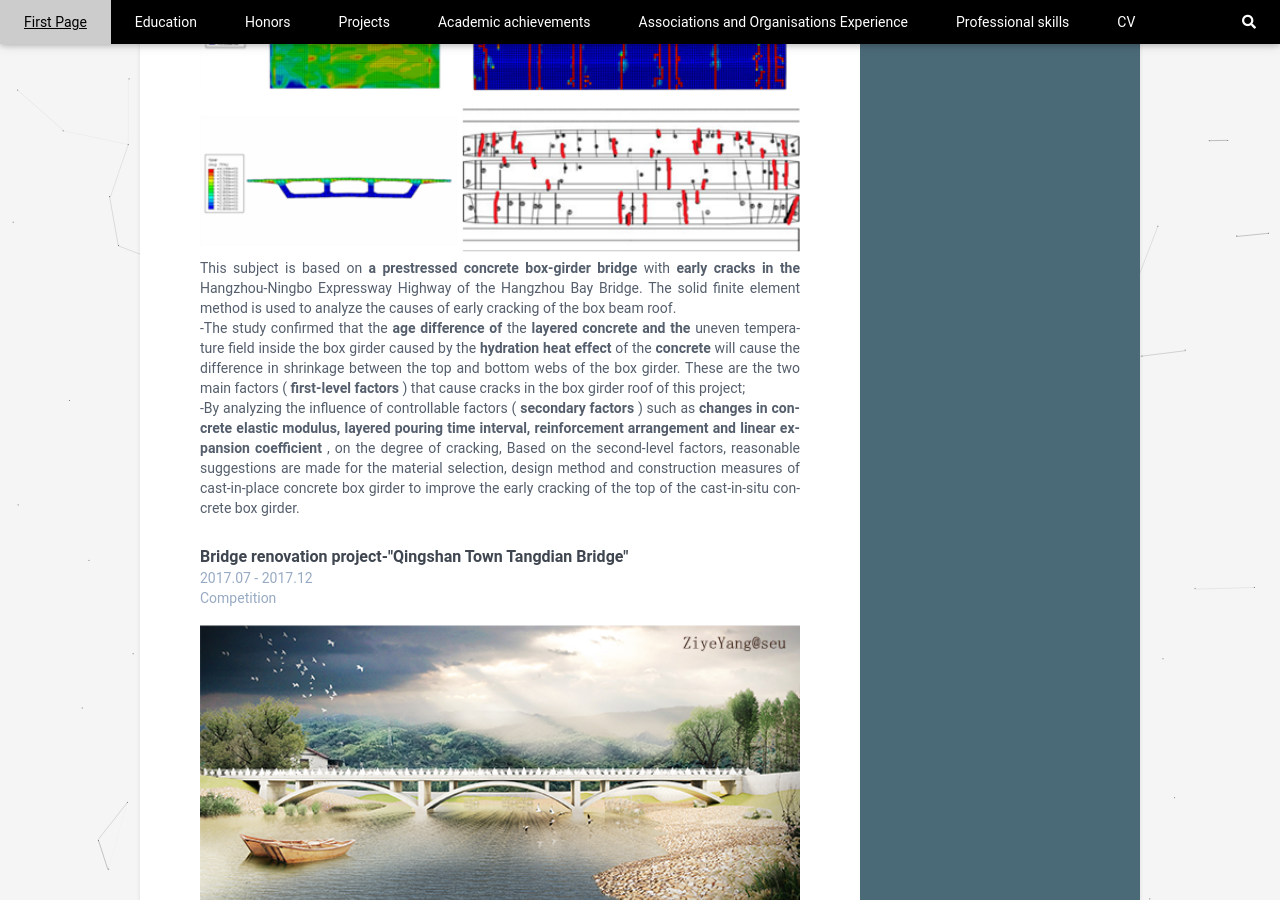
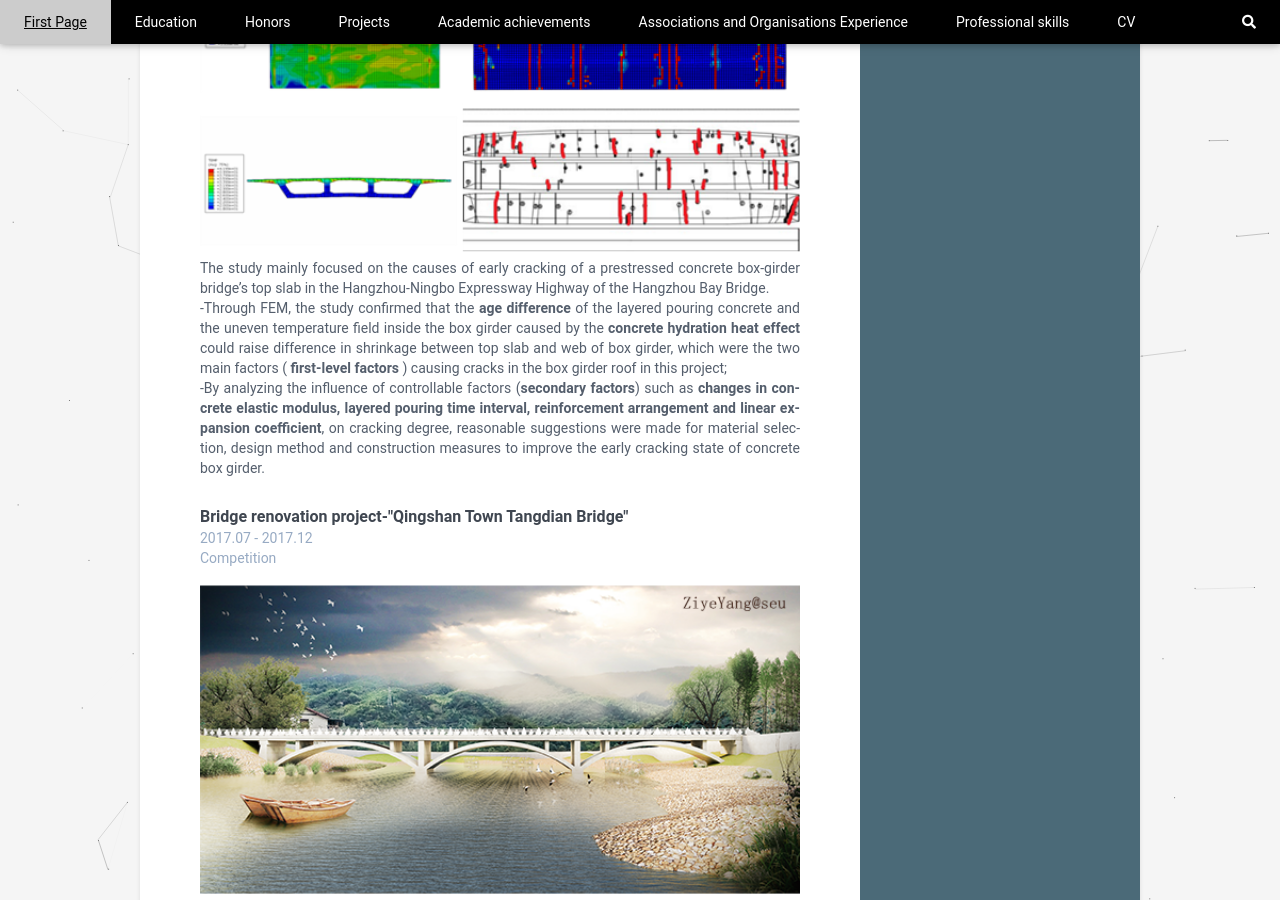
Before and after one commit to luohualuanbinfen/CV_EN, a Jekyll site: the page built from index.html, in a window 1280 px wide and 900 px high, scrolled down 2521 px. Built offline with Jekyll 4.4.1, drawn with Linux system fonts in a browser that asks for light colours.

Commit message:
Update data.yml

```diff
--- a/_data/data.yml
+++ b/_data/data.yml
@@ -276,13 +276,9 @@ experiences:
       company:  Graduation Project
       picture: xlzqkl.png
       details: |
-        This subject is based on <b>a prestressed concrete box-girder bridge</b> with <b>early cracks in the</b> Hangzhou-Ningbo Expressway Highway of the Hangzhou Bay Bridge.
-        The solid finite element method is used to analyze the causes of early cracking of the box beam roof.
-        </br> -The study confirmed that the <b>age difference of</b> the <b>layered concrete and the</b> uneven temperature field inside the box girder caused by the <b>hydration heat effect</b> of the <b>concrete</b> will cause the difference in shrinkage between the top and bottom webs of the box girder.
-        These are the two main factors ( <b>first-level factors</b> ) that cause cracks in the box girder roof of this project;
-        </br> -By analyzing the influence of controllable factors ( <b>secondary factors</b> ) such as <b>changes in concrete elastic modulus, layered pouring time interval, reinforcement arrangement and linear expansion coefficient</b> , on the degree of cracking,
-        Based on the second-level factors, reasonable suggestions are made for the material selection, design method and construction measures of cast-in-place concrete box girder to improve the early cracking of the top of the cast-in-situ concrete box girder.
-
+        The study mainly focused on the causes of early cracking of a prestressed concrete box-girder bridge’s top slab in the Hangzhou-Ningbo Expressway Highway of the Hangzhou Bay Bridge.
+        </br> -Through FEM, the study confirmed that the <b>age difference</b> of the layered pouring concrete and the uneven temperature field inside the box girder caused by the <b>concrete hydration heat effect</b> could raise difference in shrinkage between top slab and web of box girder, which were the two main factors ( <b>first-level factors</b> ) causing cracks in the box girder roof in this project;
+        </br> -By analyzing the influence of controllable factors (<b>secondary factors</b>) such as <b>changes in concrete elastic modulus, layered pouring time interval, reinforcement arrangement and linear expansion coefficient</b>, on cracking degree, reasonable suggestions were made for material selection, design method and construction measures to improve the early cracking state of concrete box girder.
     - role: <b>Bridge renovation project-"Qingshan Town Tangdian Bridge"</b>
       link: "https://tc.seu.edu.cn/2017/1213/c897a205277/page.htm"
       time:
```
